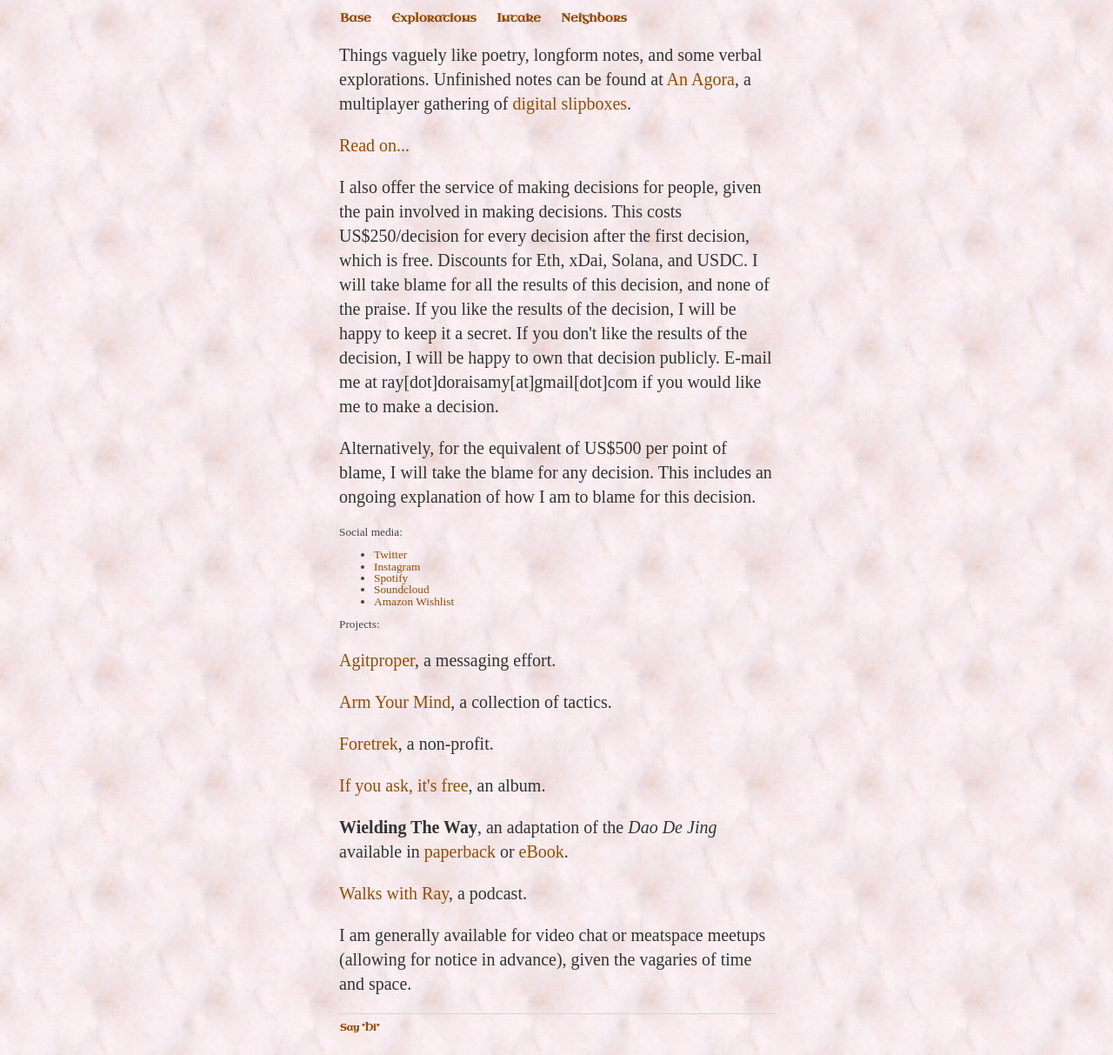
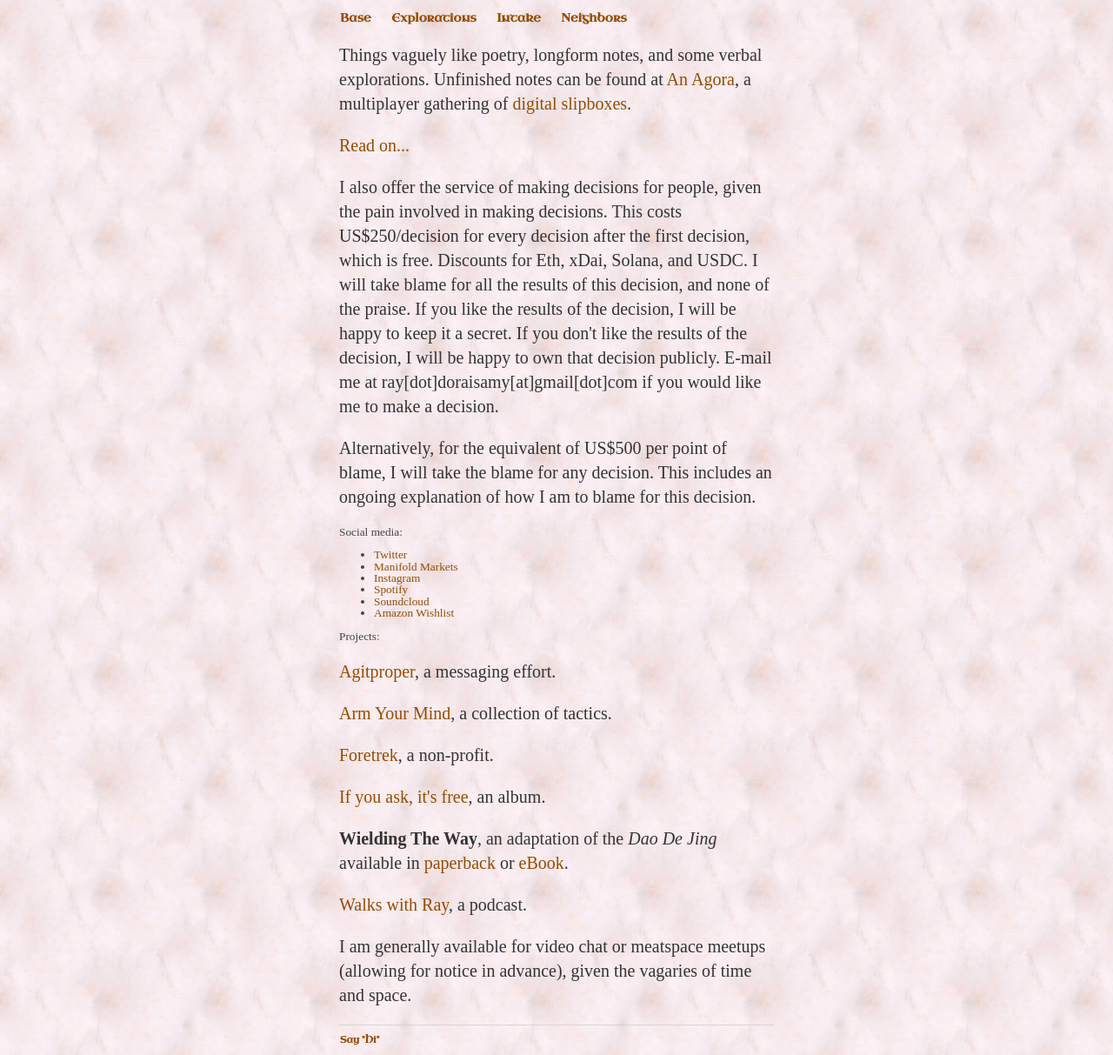
Before and after one commit to ray-dorai/ray-dorai.github.io, a Jekyll site: the page built from index.html, in a window 1280 px wide. Shown: the whole page at 87% size. Built offline with Jekyll 4.4.1, drawn with Linux system fonts in a browser that asks for light colours; some web fonts are replaced.

Commit message:
Update index.html

```diff
--- a/index.html
+++ b/index.html
@@ -10,6 +10,7 @@ title: Ray Doraisamy
 	Social media:
 	<ul>
 		<li><a href="https://twitter.com/forshaper">Twitter</a></li>
+		<li><a href="https://manifold.markets/RayDoraisamy">Manifold Markets</a></li>
 	        <li><a href="https://www.instagram.com/forshaper/">Instagram</a></li>
 	        <li><a href="https://open.spotify.com/user/qwonvo">Spotify</a></li>
 		<li><a href="https://soundcloud.com/ray-doraisamy">Soundcloud</a></li>
```
